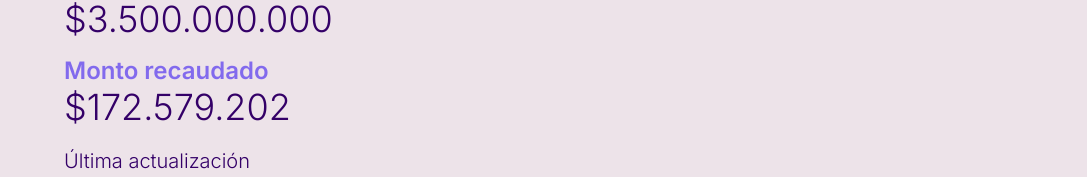
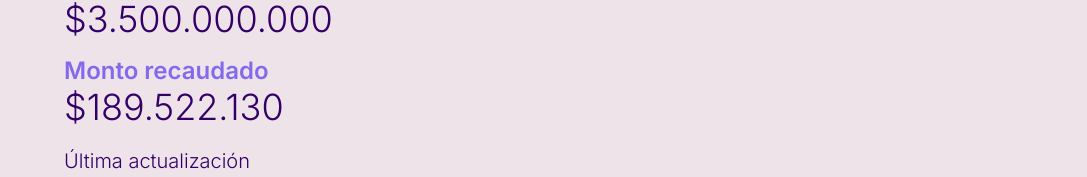
Before and after one commit to dalvaradotey/tomas, a Next.js app: page /recaudacion in a window 1280 px wide. Shown: the part 469-646 px from the top of the page, without its empty margins (96-1183 px from the left). Built offline with nearby package versions, Linux system fonts and the light colour scheme.

Commit message:
UPDATE: avances en la meta

```diff
--- a/src/app/goals-data.ts
+++ b/src/app/goals-data.ts
@@ -1,5 +1,5 @@
 export const goalsData = {
-  currentAmount: '$172.579.202',
+  currentAmount: '$189.522.130',
   currentPercentage: '5%',
   currentDate: '01 febrero 2024 - 14:13 hrs',
 }
```
